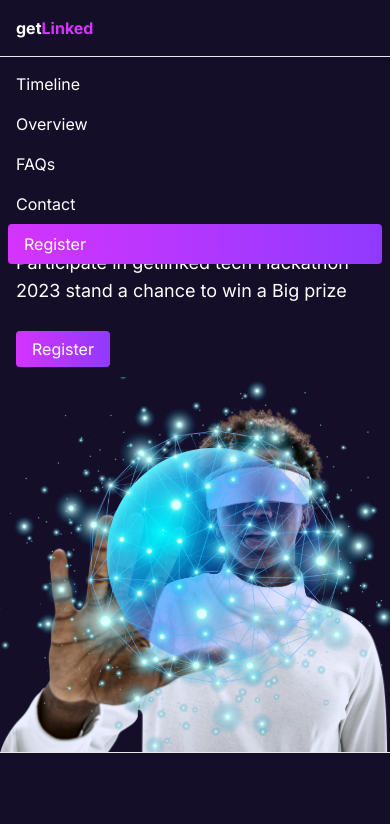
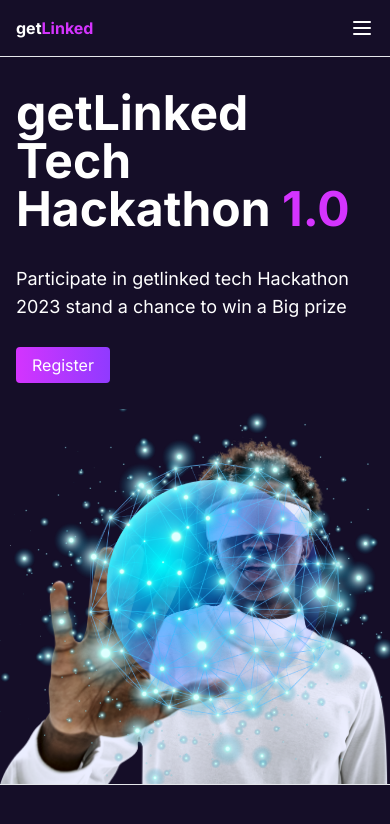
Before and after one commit to doiayokanmi/getlinked, a Next.js app: page / in a window 390 px wide. Shown: the top 824 px of the page. Built offline with nearby package versions, Linux system fonts and the light colour scheme.

Commit message:
menu responsive done

```diff
--- a/app/page.tsx
+++ b/app/page.tsx
@@ -8,7 +8,7 @@ export default function Home() {
       <Navbar />
 
       <header className="flex flex-col md:flex-row md:h-[85vh] items-center border-b">
-        <div className="basis-1/2 text-white p-4 md:px-24">
+        <div className="basis-1/2 text-white p-4 py-8 md:px-24">
           <h1 className="font-bold text-5xl md:text-7xl md:-me-56">
             getLinked Tech <br /> Hackathon{" "}
             <span className="text-primary">1.0</span>
--- a/components/Navbar.tsx
+++ b/components/Navbar.tsx
@@ -1,14 +1,21 @@
+'use client'
+
 import { links } from '@/util'
+import { Menu, X } from 'lucide-react'
 import Link from 'next/link'
-import React from 'react'
+import React, { useState } from 'react'
 
 const Navbar = () => {
+  const [isMenuOpen, setIsMenuOpen] = useState(false)
+  const toggleMenu = () => {
+    setIsMenuOpen(!isMenuOpen)
+  }
   return (
     <>
     <nav className="flex relative justify-between items-center p-4 md:px-24 border-b text-white">
         <Link href="/" className='font-bold'>get<span className="text-primary">Linked</span></Link>
 
-        <div className="flex absolute md:static px-2 bg-background md:p-0 w-full md:w-auto flex-col md:flex-row top-16 left-0 md:items-center md:space-x-12">
+        <div className={`flex absolute md:static px-2 bg-background md:p-0 w-full md:w-auto flex-col md:flex-row top-16 left-0 md:items-center transition-all md:h-auto duration-300 md:space-x-12 overflow-hidden ${isMenuOpen ? 'h-[500px]' : 'h-0'}`}>
           {
             links.map((link) => (
               <Link key={link.name} href={link.href} className='p-2'>
@@ -17,8 +24,15 @@ const Navbar = () => {
             ))
           }
 
-          <Link href={'/register'} className="bg-gradient px-4 rounded py-2 text-white">Register</Link>
+          <Link href={'/register'} className="bg-gradient mx-2 px-4 rounded py-2 w-[100px] text-white">Register</Link>
+
         </div>
+
+          <div className='md:hidden' onClick={toggleMenu}>
+            {
+              isMenuOpen ? <X /> : <Menu />
+            }
+          </div>
       </nav>
     </>
   )
```
